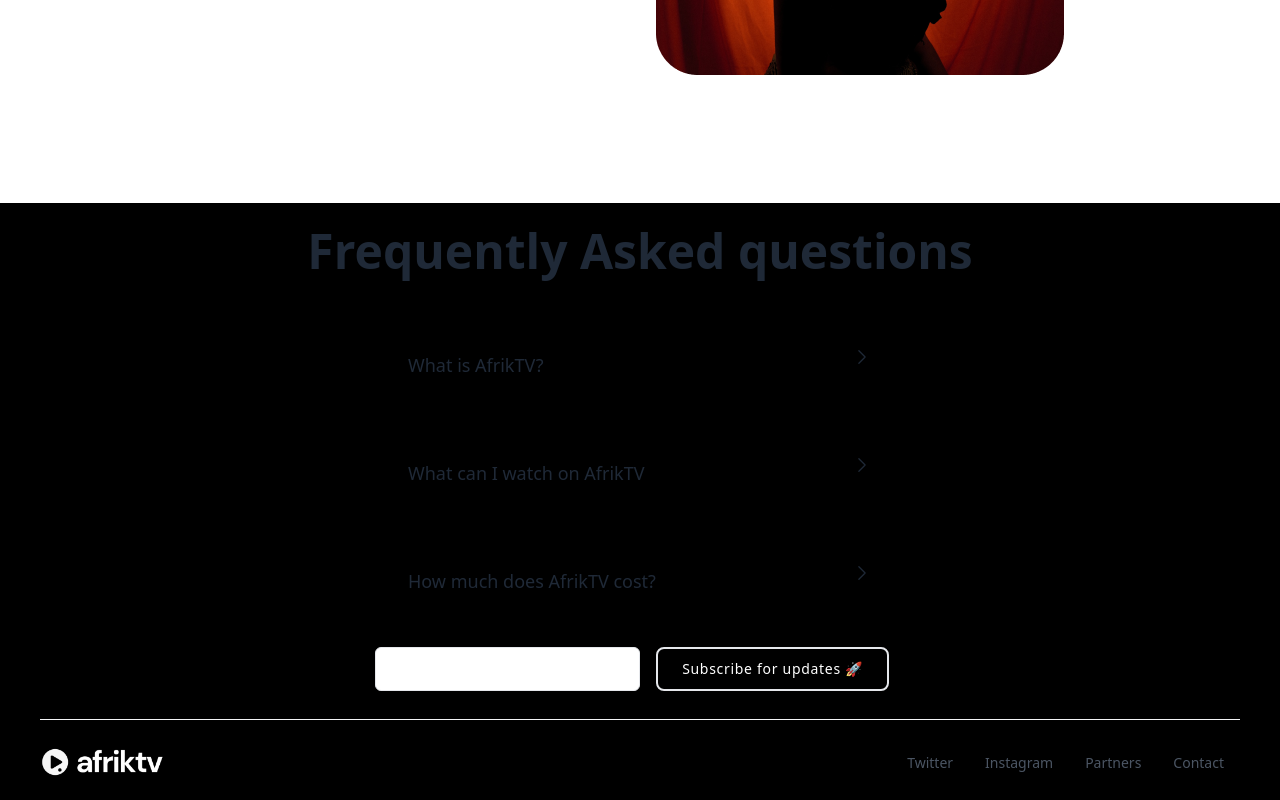
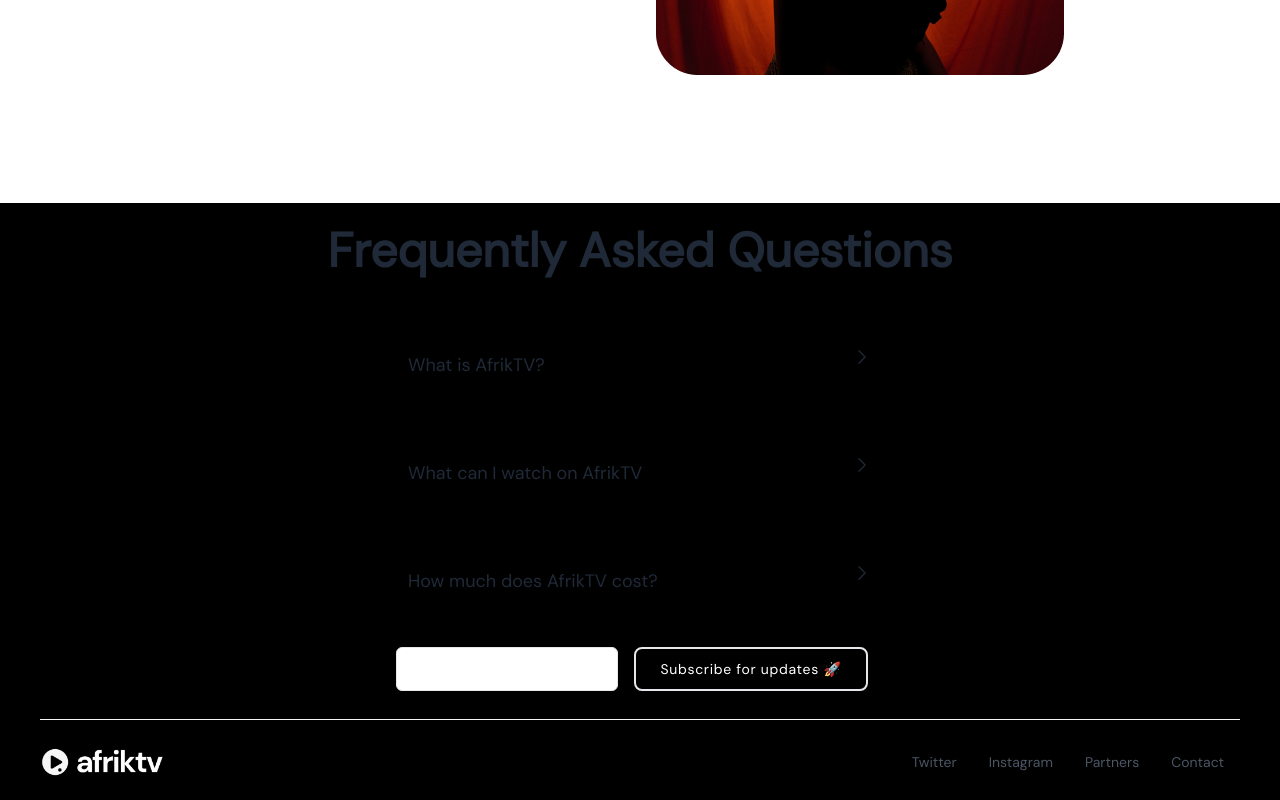
Before and after one commit to japheth-dew/afrik_tv_fix, a React (Vite) app: page /home in a window 1280 px wide. Shown: the part 1801-2601 px from the top of the page. Built offline with nearby package versions, Linux system fonts and the light colour scheme.

Commit message:
changed fonts

```diff
--- a/src/index.css
+++ b/src/index.css
@@ -1,6 +1,9 @@
+@import url('https://fonts.googleapis.com/css2?family=DM+Sans&display=swap');
+
 @tailwind base;
 @tailwind components;
 @tailwind utilities;
+
 
 /* body {
   background-color: #E5E5E5;
@@ -10,3 +13,7 @@
 	box-shadow: 14px 20px 344px rgba(0, 0, 0, 0.15), 0px 7.7037px 109.57px rgba(0, 0, 0, 0.02),
 		0px 1.62963px 28.0296px rgba(0, 0, 0, 0.015);
 }
+
+:root {
+	font-family: 'DM Sans', sans-serif !important;
+}
--- a/src/pages/Home/homepage.jsx
+++ b/src/pages/Home/homepage.jsx
@@ -146,7 +146,7 @@
 
 			<footer className="flex justify-center px-4 text-gray-800 bg-black dark:text-white dark:bg-black">
 				<div className="container px-6 py-6">
-					<h1 className="text-lg font-bold text-center lg:text-5xl">Frequently Asked questions</h1>
+					<h1 className="text-lg font-bold text-center lg:text-5xl">Frequently Asked Questions</h1>
 					<br />
 
 					<br />
```
